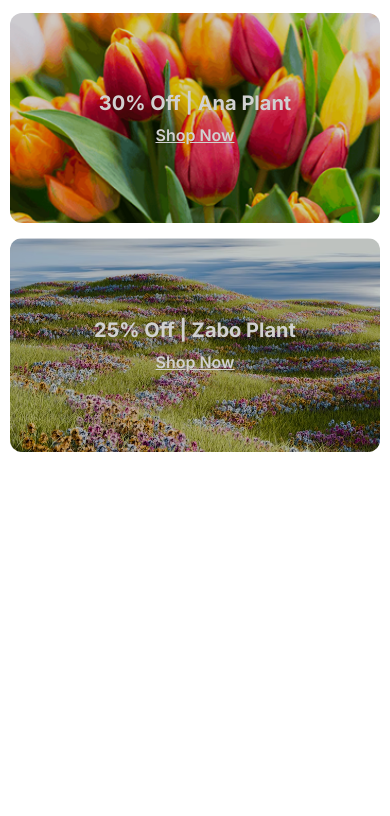
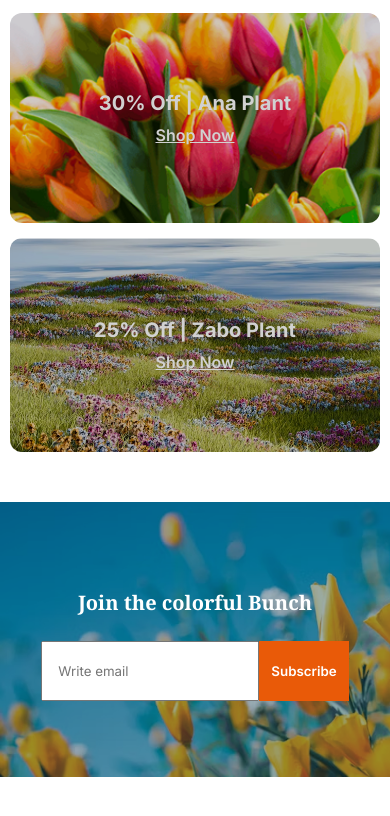
Before and after one commit to MdFarhan681/second-assignment, a plain HTML site: page index.html in a window 390 px wide. Shown: the part 3330-4146 px from the top of the page. Before the commit the page ends 3882 px from the top, so only its background shows below. Drawn offline with Linux system fonts and the light colour scheme.

Commit message:
third commit

```diff
--- a/index.html
+++ b/index.html
@@ -216,6 +216,24 @@
     </section>
 
 
+    <!-- .............joim Us...............-->
+     <section class="join  ">
+      <div class="join_box ">
+        <h2 class="sec_title">Join the colorful Bunch</h2>
+        <div class="join_input flex">
+           <input type="email" placeholder="Write email" class="email">
+           <button class="btn">Subscribe</button>
+
+        </div>
+
+
+
+
+      </div>
+
+     </section>
+
+
 
 
 
--- a/style.css
+++ b/style.css
@@ -261,6 +261,39 @@
 .deal_3 h4 {
   font-size: 1.75rem;
 }
+/* ..............join Us section.............. */
+.join {
+  width: 100%;
+  background-image: url("./assets/news-letter-bg.png");
+  height: 533px;
+  margin-top: 120px;
+  display: flex;
+  justify-content: center;
+  align-items: center;
+  text-align: center;
+  background-size: cover;
+  margin-bottom: 200px;
+}
+
+.join_box {
+  /* background-color: #a908e9; */
+  width: 100%;
+  height: auto;
+}
+.join_box .sec_title {
+  color: white;
+  margin-bottom: 25px;
+}
+.join_input {
+  /* background-color: aqua; */
+  display: flex;
+  justify-content: center;
+}
+
+.email {
+  width: 45%;
+  padding: 20px 0 20px 15px;
+}
 
 /* ..>>>>>>>>>>Media Quary<<<<<<<<<<<<<<<<< */
 @media screen and (max-width: 576px) {
@@ -408,7 +441,7 @@
   .deals_img_cont {
     flex-direction: column;
     gap: 15px;
-    margin-bottom: 100px;
+    margin-bottom: 50px;
   }
 
   .deal_left {
@@ -429,4 +462,25 @@
   .deal_1 {
     margin-bottom: 15px;
   }
+
+  /* ...........Join us Section......... */
+  .join {
+    background-size: cover;
+    background-repeat: no-repeat;
+    height: 275px;
+    margin-top: 40px;
+  }
+  .email {
+    width: 218px;
+    padding: 20px 0 20px 15px;
+  }
+
+  .join_box .btn {
+    padding: 19px 12px;
+  }
+  .join_box .sec_title {
+    color: white;
+    font-size: 1.25rem;
+    margin-bottom: 25px;
+  }
 }
```
